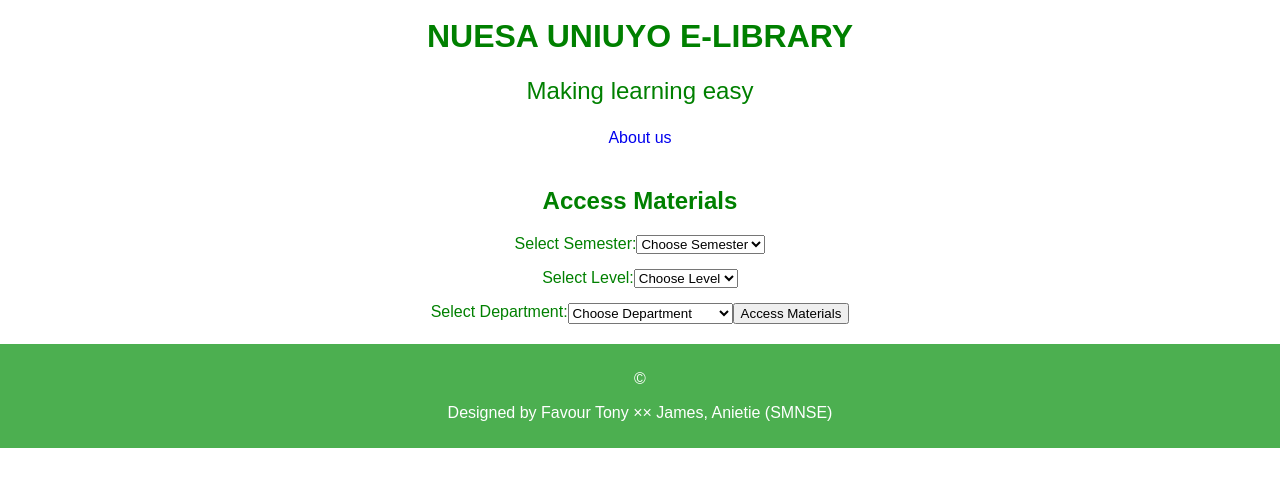
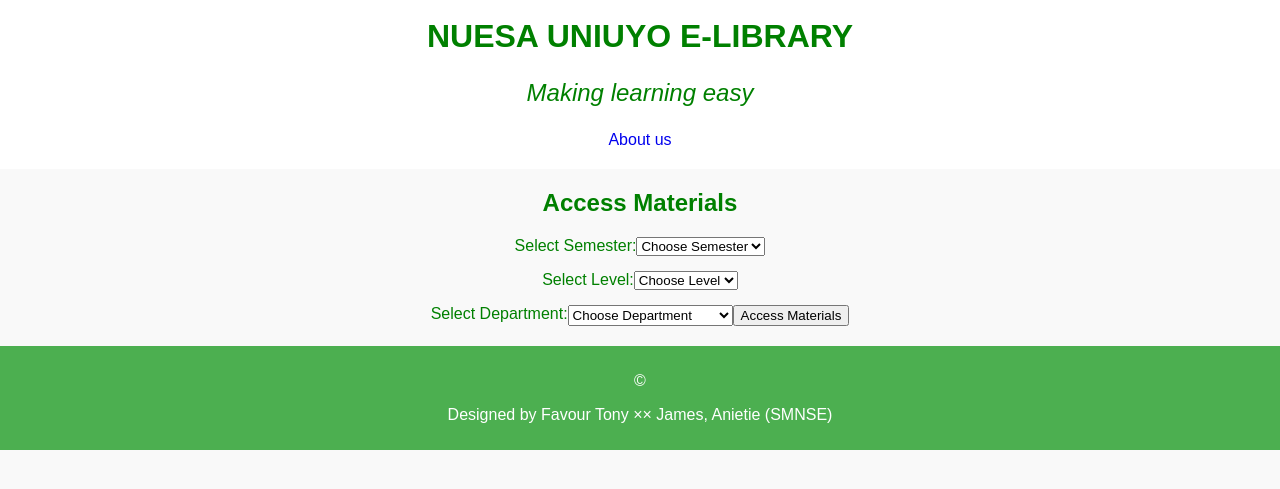
Before and after one commit to NUESAuniuyo/Faculty-E-library-, a plain HTML site: page index.html in a window 1280 px wide. Shown: the part 41-530 px from the top of the page. Drawn offline with Linux system fonts and the light colour scheme.

Commit message:
Update f.css

```diff
--- a/f.css
+++ b/f.css
@@ -73,18 +73,12 @@
 
     /* General Styles */
 body {
- position: static;
   font-family: Arial, sans-serif;
   margin: 0;
   padding: 0;
-  background-image: url(logo/faculty.png);
-
+  background-color: #f9f9f9;
+  color: #333;
 }
-
-
-
-
-
 
 header {
   text-align: center;
@@ -144,7 +138,7 @@ header nav {
 header nav a {
 
   text-decoration: none;
-
+  margin: 0 10px;
 
 }
 
@@ -153,20 +147,16 @@ header nav a:hover {
 }
 
 .main.title {
-  margin-left: 0px;
+  margin-left: 10px;
   font-size: 2.0em;
 
 }
 
-
 .subtitle {
- font-style: normal;
+  font-style: italic;
   text-align: center;
-   /*margin-top: 0px;*/
+  /* margin-top: 5px; */
   font-size: 1.5em;
-margin-top: 10px;
-gap: 10px;
-
 }
 
 /* Course Container Styles */
@@ -206,6 +196,11 @@ gap: 10px;
   border-radius: 5px;
 }
 
+
+/*about us*/
+
+
+
 /* Footer */
 footer {
   background-color: #4CAF50;
```
